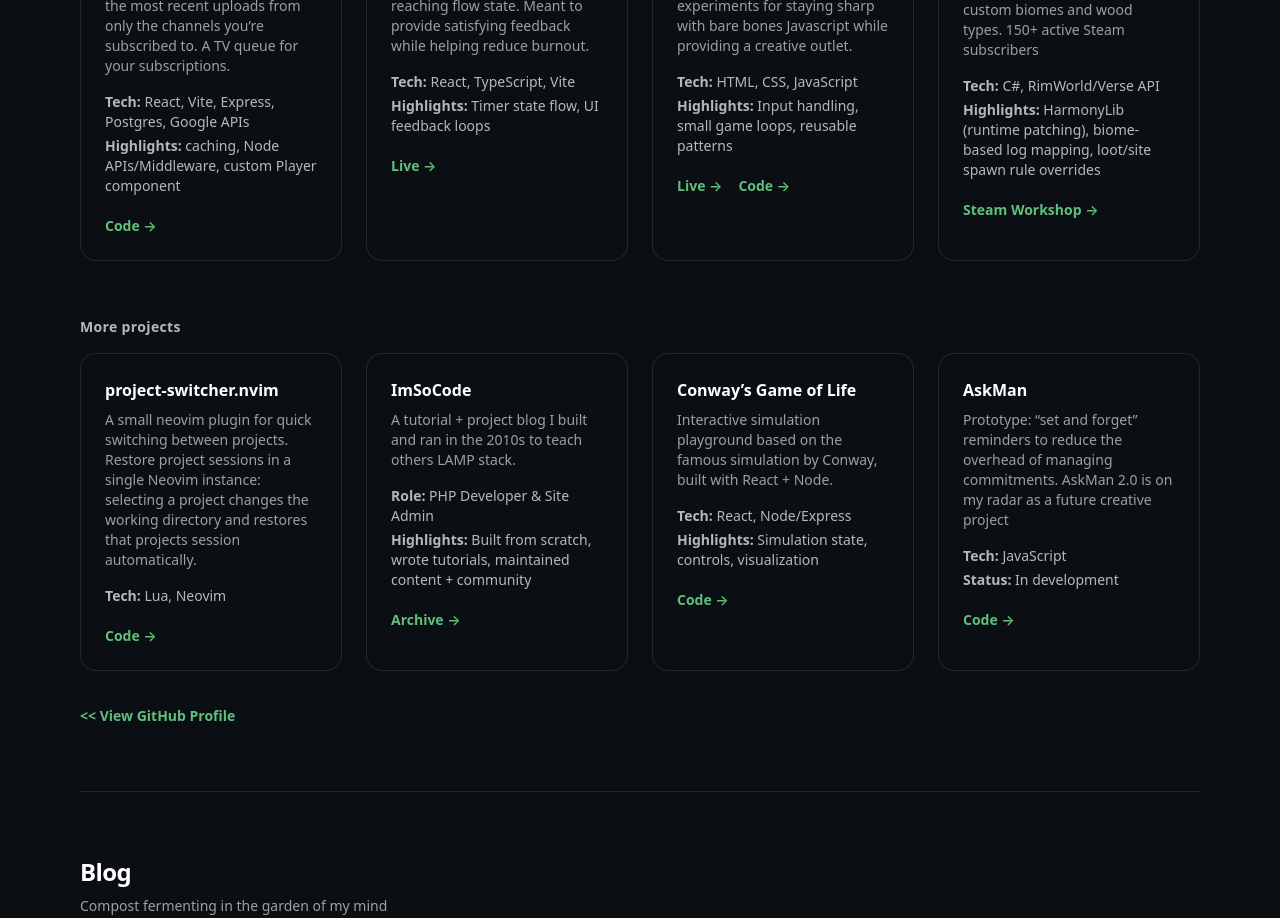
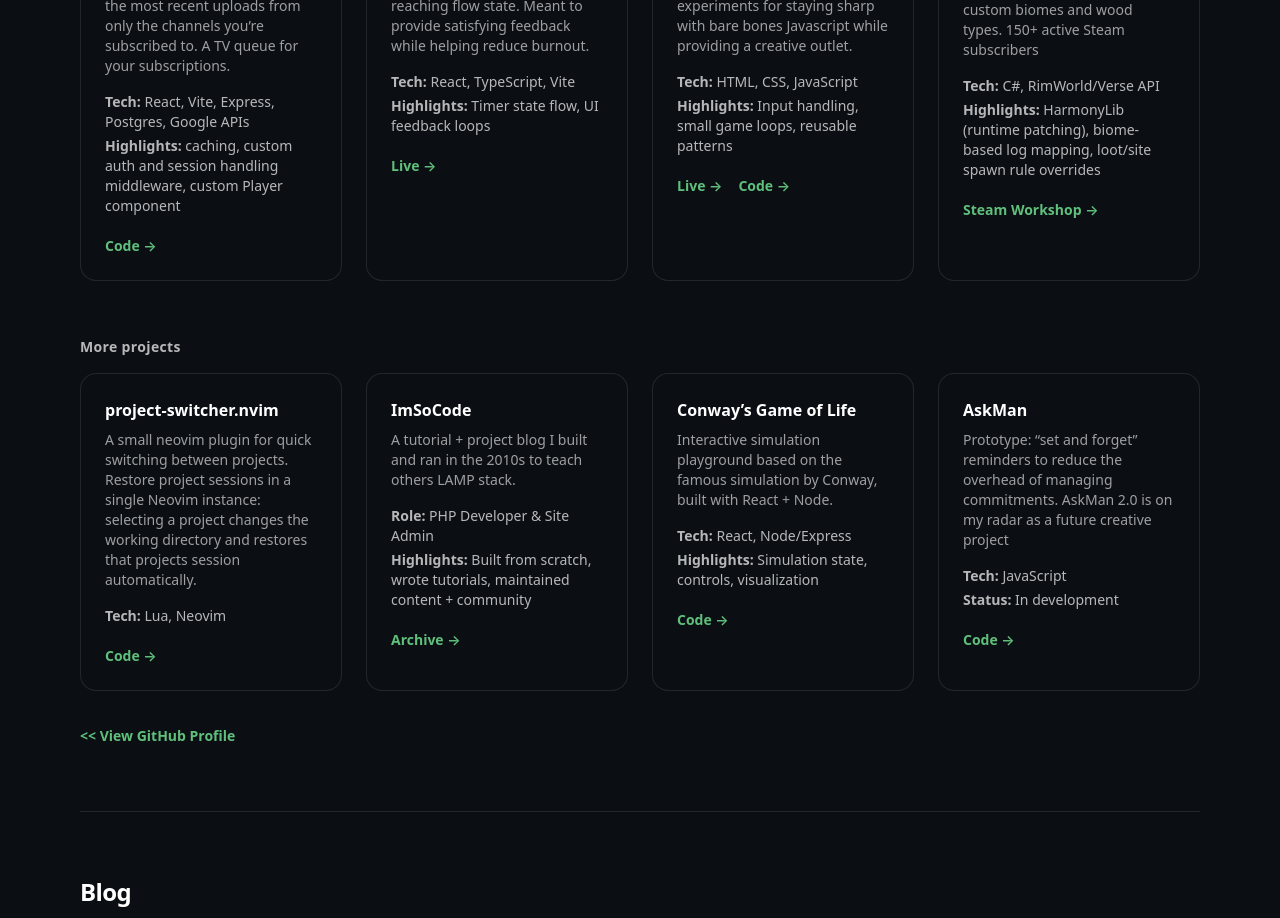
Before and after one commit to jeanbeanie/jeane.dev, a Next.js app: page / in a window 1280 px wide. Shown: the part 1160-2078 px from the top of the page. Built offline with nearby package versions, Linux system fonts and the light colour scheme.

Commit message:
quick text edit

```diff
--- a/src/pages/index.tsx
+++ b/src/pages/index.tsx
@@ -118,7 +118,7 @@
                         </p>
                         <ul className="mt-4 space-y-1 text-sm text-foreground/70">
                             <li><b>Tech:</b> React, Vite, Express, Postgres, Google APIs</li>
-                            <li><b>Highlights:</b> caching, Node APIs/Middleware, custom Player component</li>
+                            <li><b>Highlights:</b> caching, custom auth and session handling middleware, custom Player component</li>
                         </ul>
                         <div className="mt-5 flex flex-wrap gap-4 text-sm">
                             <a
```
